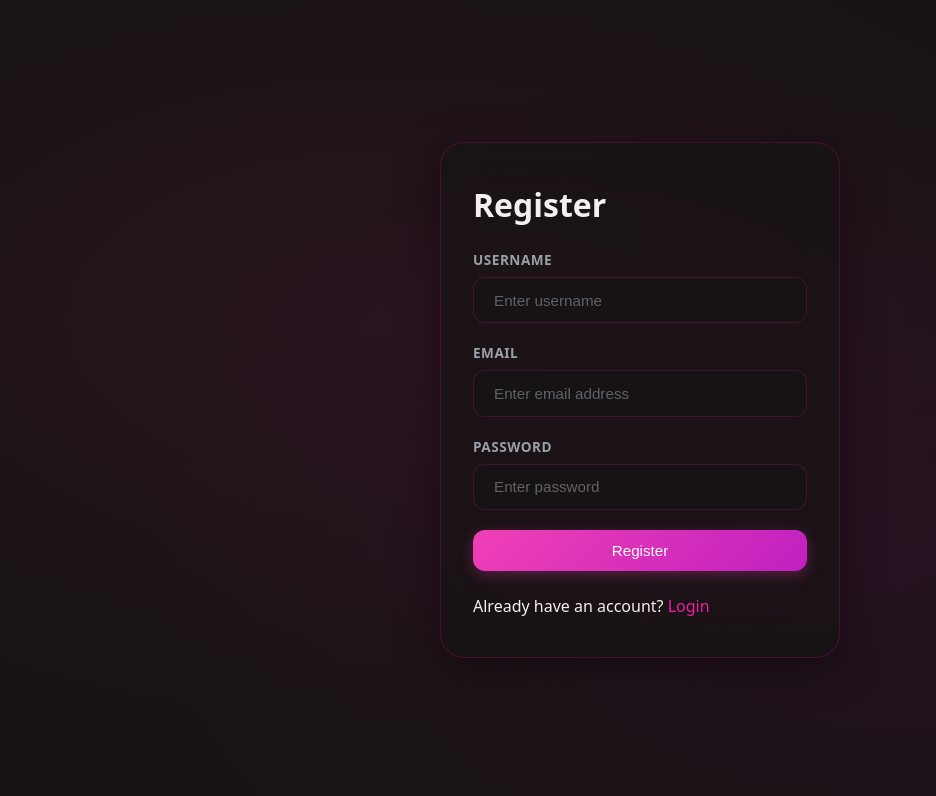
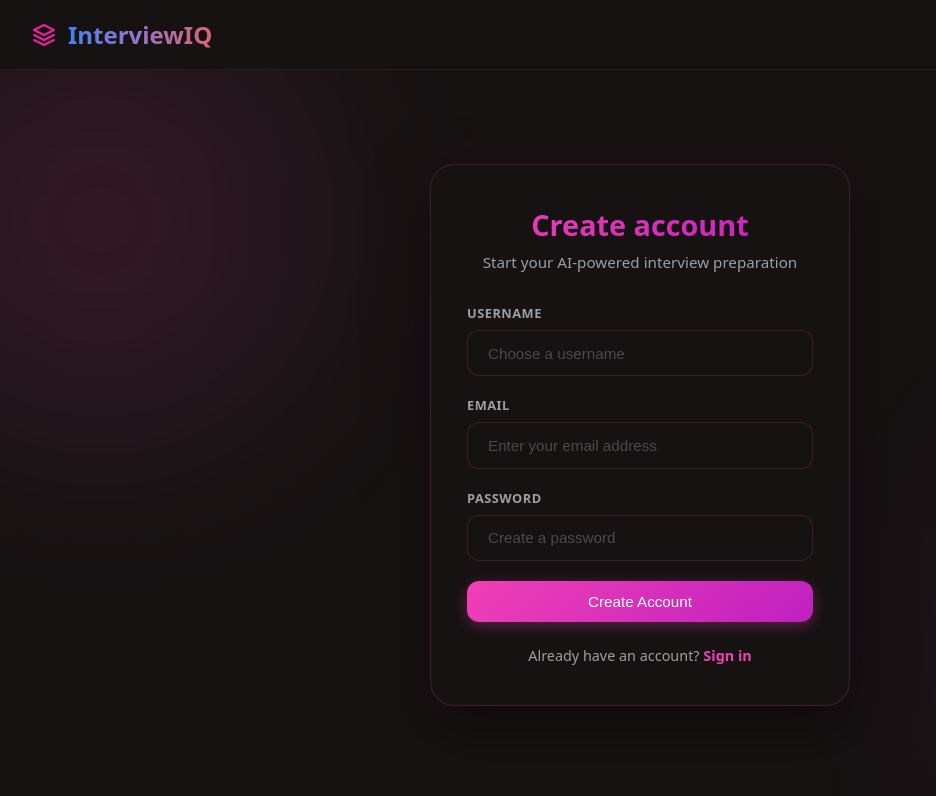
Before and after one commit to Tiku57/Interview-IQ, a React (Vite) app in the folder Frontend/: page /register in a window 1280 px wide. Shown: the top 796 px of the page, without its empty margins (0-936 px from the left). Built offline with nearby package versions, Linux system fonts and the light colour scheme; no server answers.

Commit message:
feat: logout navigates to /login; login & register pages get navbar + pink/purple themed design with glow orbs

```diff
--- a/Frontend/src/features/auth/auth.form.scss
+++ b/Frontend/src/features/auth/auth.form.scss
@@ -1,37 +1,134 @@
-main {
-    min-height: 100vh;
-    width: 100%;
-    display: flex;
-    justify-content: center;
-    align-items: center;
-    background: radial-gradient(ellipse at 30% 40%, rgba(234, 33, 162, 0.08), transparent 60%),
-                radial-gradient(ellipse at 70% 70%, rgba(175, 5, 170, 0.08), transparent 60%),
-                #171313;
-
-    .form-container {
-        min-width: 400px;
+/* ── Auth Page Layout ── */
+.auth-page {
     display: flex;
     flex-direction: column;
-        gap: 1.5rem;
-        padding: 2.5rem 2rem;
-        background: rgba(23, 19, 19, 0.7);
-        border: 1px solid rgba(234, 33, 162, 0.2);
-        border-radius: 24px;
-        box-shadow: 0 8px 40px rgba(0, 0, 0, 0.5), 0 0 40px rgba(234, 33, 162, 0.06);
-        backdrop-filter: blur(20px);
+    min-height: 100vh;
+    background: #171313;
+    color: #F5EEEE;
 
-        h2 {
-            font-size: 2rem;
-            font-weight: 700;
-            text-align: center;
-            margin-bottom: 0.5rem;
-            background: linear-gradient(90deg, #EA21A2, #AF05AA);
+    /* Reuse the same navbar styles as the main app */
+    .navbar {
+        box-sizing: border-box;
+        display: flex;
+        justify-content: space-between;
+        align-items: center;
+        padding: 1rem 2rem;
+        background-color: rgba(23, 19, 19, 0.8);
+        backdrop-filter: blur(15px);
+        border-bottom: 1px solid rgba(255, 255, 255, 0.05);
+        height: 70px;
+        position: sticky;
+        top: 0;
+        z-index: 100;
+
+        .navbar__logo {
+            display: flex;
+            align-items: center;
+            gap: 0.75rem;
+            font-size: 1.5rem;
+            font-weight: bold;
+            transition: opacity 0.2s;
+
+            span {
+                background: linear-gradient(90deg, #4285f4, #9b72cb, #d96570);
                 -webkit-background-clip: text;
                 -webkit-text-fill-color: transparent;
                 background-clip: text;
             }
+
+            svg {
+                color: #EA21A2;
             }
 
+            &:hover { opacity: 0.8; }
+        }
+    }
+}
+
+/* ── Auth Main Content ── */
+.auth-main {
+    flex: 1;
+    display: flex;
+    align-items: center;
+    justify-content: center;
+    padding: 2rem;
+    position: relative;
+    overflow: hidden;
+}
+
+/* Ambient glow orbs */
+.auth-glow {
+    position: absolute;
+    width: 400px;
+    height: 400px;
+    border-radius: 50%;
+    filter: blur(100px);
+    pointer-events: none;
+    z-index: 0;
+
+    &--left {
+        background: rgba(240, 64, 181, 0.12);
+        left: -100px;
+        top: -50px;
+    }
+
+    &--right {
+        background: rgba(192, 32, 192, 0.1);
+        right: -100px;
+        bottom: -50px;
+    }
+}
+
+/* ── Form Card ── */
+.form-container {
+    position: relative;
+    z-index: 1;
+    width: 100%;
+    max-width: 420px;
+    display: flex;
+    flex-direction: column;
+    gap: 1.5rem;
+    padding: 2.5rem 2.25rem;
+    background: rgba(23, 19, 19, 0.75);
+    border: 1px solid rgba(240, 64, 181, 0.2);
+    border-radius: 24px;
+    box-shadow: 0 20px 60px rgba(0, 0, 0, 0.5),
+                0 0 50px rgba(240, 64, 181, 0.06);
+    backdrop-filter: blur(20px);
+
+    .form-header {
+        text-align: center;
+        margin-bottom: 0.5rem;
+
+        h1 {
+            font-size: 1.8rem;
+            font-weight: 700;
+            background: linear-gradient(135deg, #F040B5, #C020C0);
+            -webkit-background-clip: text;
+            -webkit-text-fill-color: transparent;
+            background-clip: text;
+            margin-bottom: 0.5rem;
+        }
+
+        p {
+            color: #9aa0a6;
+            font-size: 0.95rem;
+        }
+    }
+}
+
+/* ── Error Banner ── */
+.auth-error {
+    background: rgba(234, 67, 53, 0.12);
+    border: 1px solid rgba(234, 67, 53, 0.3);
+    color: #f28b82;
+    border-radius: 10px;
+    padding: 0.75rem 1rem;
+    font-size: 0.9rem;
+    text-align: center;
+}
+
+/* ── Form Elements ── */
 form {
     display: flex;
     flex-direction: column;
@@ -44,7 +141,7 @@ main {
     gap: 0.5rem;
 
     label {
-            font-size: 0.85rem;
+        font-size: 0.8rem;
         color: #9aa0a6;
         text-transform: uppercase;
         font-weight: 600;
@@ -52,35 +149,42 @@ main {
     }
 
     input {
-            border: 1px solid rgba(234, 33, 162, 0.2);
+        border: 1px solid rgba(240, 64, 181, 0.2);
         background: rgba(23, 19, 19, 0.6);
         color: #F5EEEE;
         outline: none;
-            padding-inline: 1.25rem;
-            padding-block: 0.85rem;
+        padding: 0.85rem 1.25rem;
         border-radius: 12px;
         font-size: 0.95rem;
         transition: all 0.2s ease;
+        width: 100%;
+        box-sizing: border-box;
 
         &:focus {
-                border-color: #EA21A2;
-                box-shadow: 0 0 0 3px rgba(234, 33, 162, 0.15);
+            border-color: #F040B5;
+            box-shadow: 0 0 0 3px rgba(240, 64, 181, 0.15);
         }
 
         &::placeholder {
-                color: #5f6368;
+            color: #4a4a52;
         }
     }
 }
 
+/* ── Footer Link ── */
+.auth-footer {
+    text-align: center;
+    color: #9aa0a6;
+    font-size: 0.9rem;
+
     a {
-        color: #EA21A2;
+        color: #F040B5;
         text-decoration: none;
-        font-weight: 500;
+        font-weight: 600;
         transition: color 0.2s;
 
         &:hover {
-            color: #AF05AA;
+            color: #FF66CC;
             text-decoration: underline;
         }
     }
--- a/Frontend/src/features/auth/pages/Login.jsx
+++ b/Frontend/src/features/auth/pages/Login.jsx
@@ -1,49 +1,81 @@
-import React,{useState} from 'react'
+import React, { useState } from 'react'
 import { useNavigate, Link } from 'react-router'
 import "../auth.form.scss"
 import { useAuth } from '../hooks/useAuth'
 
 const Login = () => {
-
     const { loading, handleLogin } = useAuth()
     const navigate = useNavigate()
-
-    const [ email, setEmail ] = useState("")
-    const [ password, setPassword ] = useState("")
+    const [email, setEmail] = useState("")
+    const [password, setPassword] = useState("")
+    const [error, setError] = useState("")
 
     const handleSubmit = async (e) => {
         e.preventDefault()
-        await handleLogin({email,password})
+        setError("")
+        try {
+            await handleLogin({ email, password })
             navigate('/')
+        } catch (err) {
+            setError("Invalid email or password. Please try again.")
+        }
     }
 
-    if(loading){
-        return (<main><h1>Loading.......</h1></main>)
-    }
+    return (
+        <div className="auth-page">
+            {/* Navbar */}
+            <nav className="navbar">
+                <div className="navbar__logo" onClick={() => navigate('/')} style={{ cursor: 'pointer' }}>
+                    <svg width="24" height="24" viewBox="0 0 24 24" fill="none" xmlns="http://www.w3.org/2000/svg">
+                        <path d="M12 2L2 7l10 5 10-5-10-5zM2 17l10 5 10-5M2 12l10 5 10-5" stroke="currentColor" strokeWidth="2" strokeLinecap="round" strokeLinejoin="round"/>
+                    </svg>
+                    <span>InterviewIQ</span>
+                </div>
+            </nav>
 
+            {/* Form area */}
+            <main className="auth-main">
+                <div className="auth-glow auth-glow--left" />
+                <div className="auth-glow auth-glow--right" />
 
-    return (
-        <main>
                 <div className="form-container">
-                <h1>Login</h1>
+                    <div className="form-header">
+                        <h1>Welcome back</h1>
+                        <p>Sign in to continue your interview prep</p>
+                    </div>
+
+                    {error && <div className="auth-error">{error}</div>}
+
                     <form onSubmit={handleSubmit}>
                         <div className="input-group">
                             <label htmlFor="email">Email</label>
                             <input
-                            onChange={(e) => { setEmail(e.target.value) }}
-                            type="email" id="email" name='email' placeholder='Enter email address' />
+                                onChange={(e) => setEmail(e.target.value)}
+                                type="email" id="email" name="email"
+                                placeholder="Enter your email address"
+                                required
+                            />
                         </div>
                         <div className="input-group">
                             <label htmlFor="password">Password</label>
                             <input
-                            onChange={(e) => { setPassword(e.target.value) }}
-                            type="password" id="password" name='password' placeholder='Enter password' />
+                                onChange={(e) => setPassword(e.target.value)}
+                                type="password" id="password" name="password"
+                                placeholder="Enter your password"
+                                required
+                            />
                         </div>
-                    <button className='button primary-button' >Login</button>
+                        <button className="button primary-button" disabled={loading}>
+                            {loading ? 'Signing in...' : 'Sign In'}
+                        </button>
                     </form>
-                <p>Don't have an account? <Link to={"/register"} >Register</Link> </p>
+
+                    <p className="auth-footer">
+                        Don't have an account? <Link to="/register">Create one</Link>
+                    </p>
                 </div>
             </main>
+        </div>
     )
 }
 
--- a/Frontend/src/features/auth/pages/Register.jsx
+++ b/Frontend/src/features/auth/pages/Register.jsx
@@ -1,59 +1,91 @@
-import React,{useState} from 'react'
+import React, { useState } from 'react'
 import { useNavigate, Link } from 'react-router'
 import { useAuth } from '../hooks/useAuth'
+import "../auth.form.scss"
 
 const Register = () => {
-
     const navigate = useNavigate()
-    const [ username, setUsername ] = useState("")
-    const [ email, setEmail ] = useState("")
-    const [ password, setPassword ] = useState("")
-
-    const {loading,handleRegister} = useAuth()
+    const [username, setUsername] = useState("")
+    const [email, setEmail] = useState("")
+    const [password, setPassword] = useState("")
+    const [error, setError] = useState("")
+    const { loading, handleRegister } = useAuth()
 
     const handleSubmit = async (e) => {
         e.preventDefault()
-        await handleRegister({username,email,password})
+        setError("")
+        try {
+            await handleRegister({ username, email, password })
             navigate("/")
+        } catch (err) {
+            setError("Registration failed. Please try again.")
         }
-
-    if(loading){
-        return (<main><h1>Loading.......</h1></main>)
     }
 
     return (
-        <main>
+        <div className="auth-page">
+            {/* Navbar */}
+            <nav className="navbar">
+                <div className="navbar__logo" onClick={() => navigate('/')} style={{ cursor: 'pointer' }}>
+                    <svg width="24" height="24" viewBox="0 0 24 24" fill="none" xmlns="http://www.w3.org/2000/svg">
+                        <path d="M12 2L2 7l10 5 10-5-10-5zM2 17l10 5 10-5M2 12l10 5 10-5" stroke="currentColor" strokeWidth="2" strokeLinecap="round" strokeLinejoin="round"/>
+                    </svg>
+                    <span>InterviewIQ</span>
+                </div>
+            </nav>
+
+            {/* Form area */}
+            <main className="auth-main">
+                <div className="auth-glow auth-glow--left" />
+                <div className="auth-glow auth-glow--right" />
+
                 <div className="form-container">
-                <h1>Register</h1>
+                    <div className="form-header">
+                        <h1>Create account</h1>
+                        <p>Start your AI-powered interview preparation</p>
+                    </div>
+
+                    {error && <div className="auth-error">{error}</div>}
 
                     <form onSubmit={handleSubmit}>
-
                         <div className="input-group">
                             <label htmlFor="username">Username</label>
                             <input
-                            onChange={(e) => { setUsername(e.target.value) }}
-                            type="text" id="username" name='username' placeholder='Enter username' />
+                                onChange={(e) => setUsername(e.target.value)}
+                                type="text" id="username" name="username"
+                                placeholder="Choose a username"
+                                required
+                            />
                         </div>
                         <div className="input-group">
                             <label htmlFor="email">Email</label>
                             <input
-                            onChange={(e) => { setEmail(e.target.value) }}
-                            type="email" id="email" name='email' placeholder='Enter email address' />
+                                onChange={(e) => setEmail(e.target.value)}
+                                type="email" id="email" name="email"
+                                placeholder="Enter your email address"
+                                required
+                            />
                         </div>
                         <div className="input-group">
                             <label htmlFor="password">Password</label>
                             <input
-                            onChange={(e) => { setPassword(e.target.value) }}
-                            type="password" id="password" name='password' placeholder='Enter password' />
+                                onChange={(e) => setPassword(e.target.value)}
+                                type="password" id="password" name="password"
+                                placeholder="Create a password"
+                                required
+                            />
                         </div>
-
-                    <button className='button primary-button' >Register</button>
-
+                        <button className="button primary-button" disabled={loading}>
+                            {loading ? 'Creating account...' : 'Create Account'}
+                        </button>
                     </form>
 
-                <p>Already have an account? <Link to={"/login"} >Login</Link> </p>
+                    <p className="auth-footer">
+                        Already have an account? <Link to="/login">Sign in</Link>
+                    </p>
                 </div>
             </main>
+        </div>
     )
 }
 
```
Also changed, not shown: Frontend/src/components/Navbar.jsx (+7 -2 lines). Lines whose indentation alone changed are shown as unchanged.
